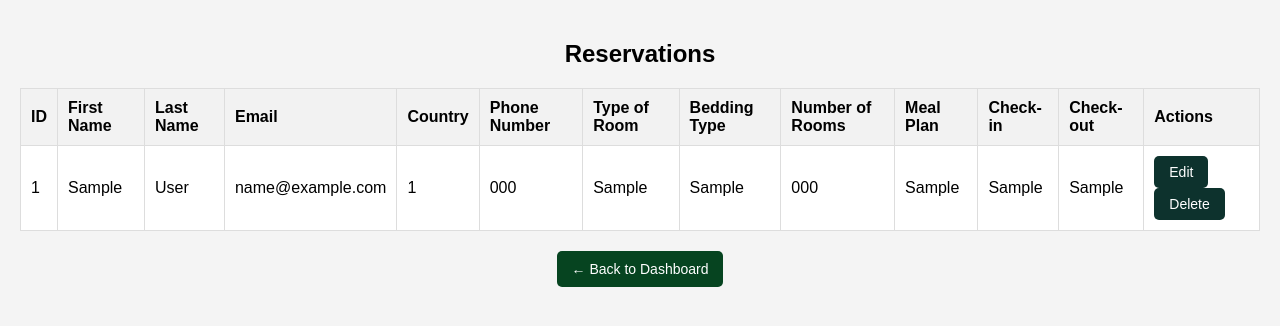
After one commit to RonaKasabaqi/room-reservation-website, a PHP site: page /room-reservation-website/Admin/reservations/reservation.php in a window 1280 px wide. The commit adds this page. Shown: the top 326 px of the page. Run offline with PHP 8.4, Linux system fonts and the light colour scheme; tables that the repository leaves empty or names only in its code hold one stand-in row (values such as "Sample post").

Commit message:
Added reservation feature and delete option for admin

```diff
--- /dev/null
+++ b/public/Admin/reservations/reservation.php
@@ -0,0 +1,134 @@
+<?php
+require_once "../../../config/DatabaseConnection.php";
+
+$sql = "SELECT * FROM reservations";
+$result = mysqli_query($conn, $sql);
+
+?>
+
+<!DOCTYPE html>
+<html lang="en">
+<head>
+    <meta charset="UTF-8">
+    <meta name="viewport" content="width=device-width, initial-scale=1.0">
+    <title>Reservations</title>
+    <style>
+    body {
+        font-family: Arial, sans-serif;
+        background: #f4f4f4;
+        margin: 0;
+        padding: 20px;
+        text-align: center;
+    }
+
+    h2 {
+        text-align: center;
+    }
+
+    table {
+        width: 100%;
+        border-collapse: collapse;
+        margin-top: 20px;
+        background-color: white;
+        border: 1px solid #ddd;
+    }
+
+    table, th, td {
+        border: 1px solid #ddd;
+    }
+
+    th, td {
+        padding: 10px;
+        text-align: left;
+    }
+
+    th {
+        background-color: #f2f2f2;
+    }
+
+    button {
+        background: #0d322d;
+        color: white;
+        padding: 8px 15px;
+        border: none;
+        border-radius: 5px;
+        cursor: pointer;
+        font-size: 14px;
+    }
+
+    button:hover {
+        background: #0a2b26;
+    }
+
+    .back-button {
+            background-color: #064420; /* Dark green */
+            color: white;
+            padding: 10px 15px;
+            font-size: 14px;
+            border: none;
+            border-radius: 5px;
+            cursor: pointer;
+            text-decoration: none;
+            display: inline-block;
+            margin-top: 20px;
+            transition: background 0.3s ease-in-out;
+        }
+
+        .back-button:hover {
+            background-color: #04351a;
+        }
+</style>
+</head>
+<body>
+    <div class="container">
+        <h2>Reservations</h2>
+
+        <?php
+        if (mysqli_num_rows($result) > 0) {
+            echo "<table>
+                    <tr>
+                        <th>ID</th>
+                        <th>First Name</th>
+                        <th>Last Name</th>
+                        <th>Email</th>
+                        <th>Country</th>
+                        <th>Phone Number</th>
+                        <th>Type of Room</th>
+                        <th>Bedding Type</th>
+                        <th>Number of Rooms</th>
+                        <th>Meal Plan</th>
+                        <th>Check-in</th>
+                        <th>Check-out</th>
+                        <th>Actions</th>
+                    </tr>";
+
+            while($row = mysqli_fetch_assoc($result)) {
+                echo "<tr>
+                        <td>" . $row['id'] . "</td>
+                        <td>" . $row['first_name'] . "</td>
+                        <td>" . $row['last_name'] . "</td>
+                        <td>" . $row['email'] . "</td>
+                        <td>" . $row['country'] . "</td>
+                        <td>" . $row['phone'] . "</td>
+                        <td>" . $row['room_type'] . "</td>
+                        <td>" . $row['bed_type'] . "</td>
+                        <td>" . $row['number_of_rooms'] . "</td>
+                        <td>" . $row['meal_plan'] . "</td>
+                        <td>" . $row['check_in'] . "</td>
+                        <td>" . $row['check_out'] . "</td>
+                        <td>
+                            <a href='updateReservation.php?edit=" . $row['id'] . "'><button>Edit</button></a>
+                            <a href='deleteReservation.php?delete=" . $row['id'] . "'><button>Delete</button></a>
+                        </td>
+                    </tr>";
+            }
+            echo "</table>";
+        } else {
+            echo "<p>No reservations available!</p>";
+        }
+        ?>
+
+<a href="../dashboard.php" class="back-button">← Back to Dashboard</a>
+    </div>
+</body>
+</html>
```
Also changed, not shown: public/Admin/dashboard.php (+4 -4 lines), public/Admin/reservations/deleteReservation.php (added, +15 -0 lines).
